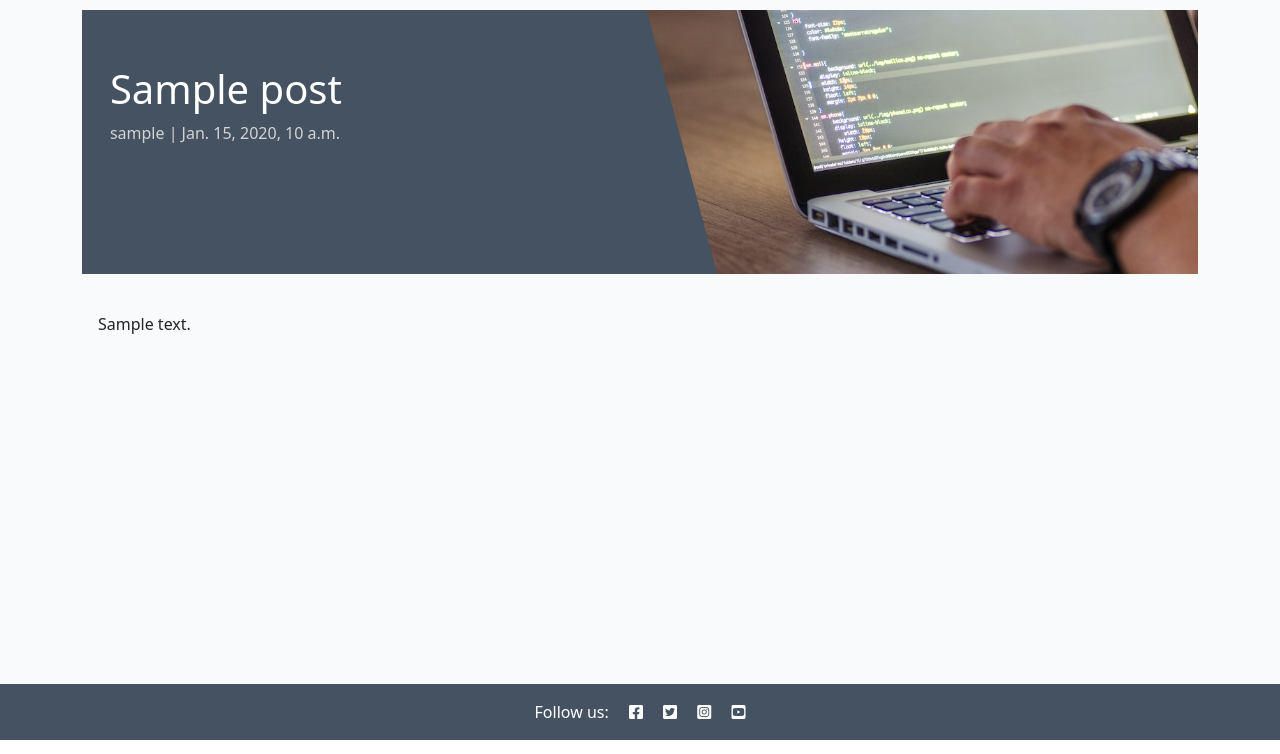
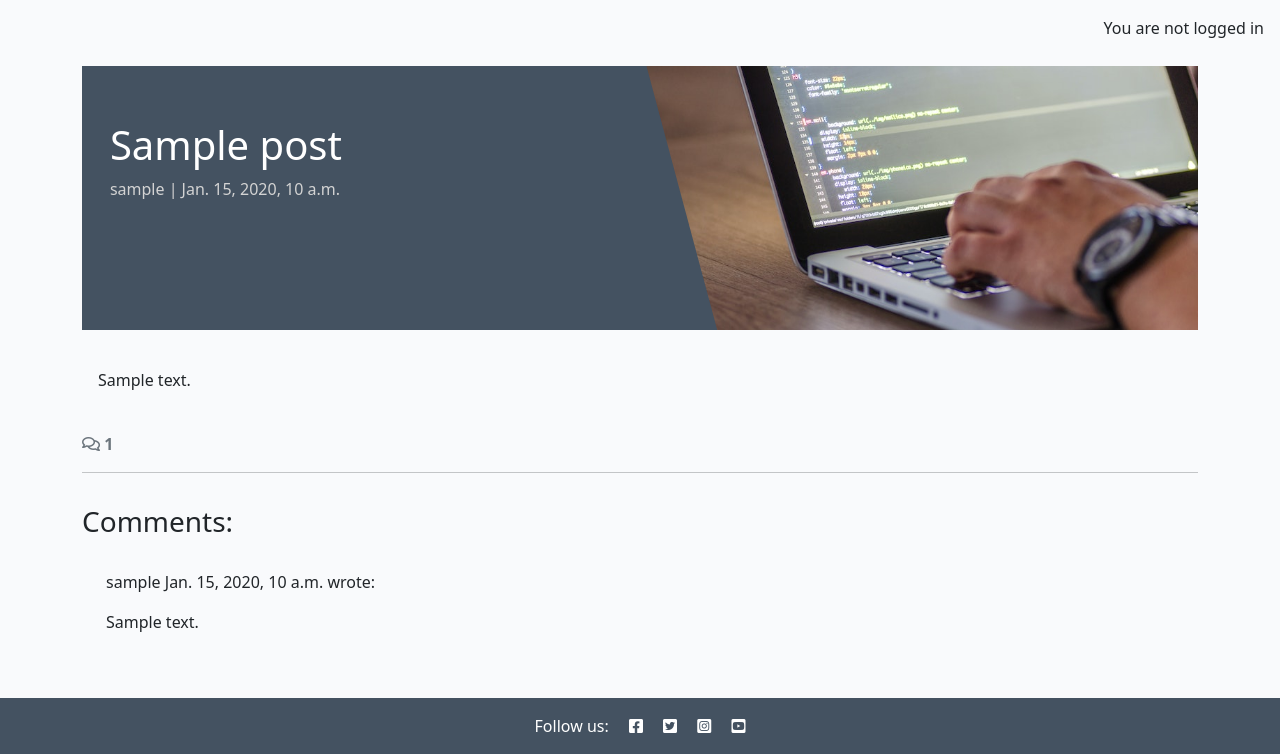
Before and after one commit to GuyMitchy/django-blog, a Django app: a page that uses templates/base.html in a window 1280 px wide. Shown: the part 60-814 px from the top of the page. Run offline with Django 4.2, Linux system fonts and the light colour scheme; tables that the repository leaves empty hold one stand-in row (values such as "Sample post").

Commit message:
Add comment feature

```diff
--- a/blog/templates/blog/post_detail.html
+++ b/blog/templates/blog/post_detail.html
@@ -30,6 +30,48 @@
             </div>
         </div>
     </div>
-</div>
+    <!-- Displaying count of comments -->
+    <div class="row">
+        <div class="col-12">
+        <strong class="text-secondary">
+            <i class="far fa-comments"></i> {{ comment_count }}
+        </strong>
+        </div>
+        <div class="col-12">
+        <hr>
+        </div>
+    </div>
+    <!-- Displaying Comments -->
+    <div class="row">
+        <div class="col-md-8 card mb-4  mt-3 ">
+        <h3>Comments:</h3>
+        <div class="card-body">
+            <!-- We want a for loop inside the empty control tags
+            to iterate through each comment in comments -->
+            {% for comment in comments %}
+            <div class="p-2 comments
+            {% if not comment.approved and comment.author == user %}
+            faded{% elif not comment.approved %} d-none{% endif %}">
+            <p class="font-weight-bold">
+                {{ comment.author }}
+                <span class="font-weight-normal">
+                {{ comment.created_on }}
+                </span> wrote:
+            </p>
+            <div id="comment{{ comment.id }}">
+                {{ comment.body | linebreaks }}
+            </div>
+            {% if not comment.approved and comment.author == user %}
+            <p class="approval">
+                This comment is awaiting approval
+            </p>
+            {% endif %}
+            </div>
+            <!-- Our for loop ends here -->
+            {% endfor %}
+        </div>
+        </div>
+    </div>
+    </div>
 
 {% endblock content %}
--- a/blog/views.py
+++ b/blog/views.py
@@ -27,9 +27,12 @@ def post_detail(request, slug):
 
     queryset = Post.objects.filter(status=1)
     post = get_object_or_404(queryset, slug=slug)
+    comments = post.comments.all().order_by("-created_on")
+    comment_count = post.comments.filter(approved=True).count()
 
     return render(
         request,
         "blog/post_detail.html",
-        {"post": post},
-    )
+        {"post": post,"comments": comments,
+        "comment_count": comment_count,
+    })
--- a/config/settings.py
+++ b/config/settings.py
@@ -27,7 +27,7 @@ TEMPLATES_DIR = os.path.join(BASE_DIR, 'templates')
 SECRET_KEY = os.environ.get('SECRET_KEY')
 
 # SECURITY WARNING: don't run with debug turned on in production!
-DEBUG = False
+DEBUG = True
 
 ALLOWED_HOSTS = ['8000-guymitchy-djangoblog-hbgvribye7e.ws.codeinstitute-ide.net', '.herokuapp.com']
 
--- a/templates/base.html
+++ b/templates/base.html
@@ -74,7 +74,11 @@
     </nav>
 
     <main class="flex-shrink-0 main-bg">
-
+        {% if user.is_authenticated %}
+        <p class="text-end m-3">You are logged in as {{ user }}</p>
+        {% else %}
+        <p class="text-end m-3">You are not logged in</p>
+        {% endif %}
         {% block content %}
         <!-- Content Goes here -->
         {% endblock content %}
```
Also changed, not shown: templates/account/signup.html (+16 -5 lines).
